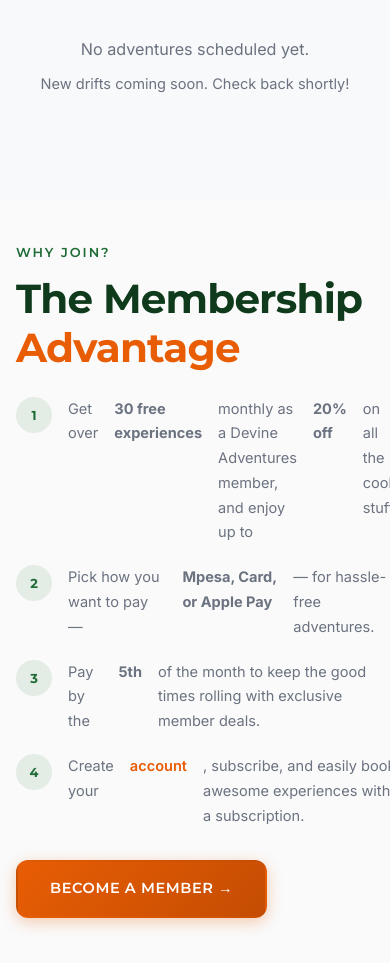
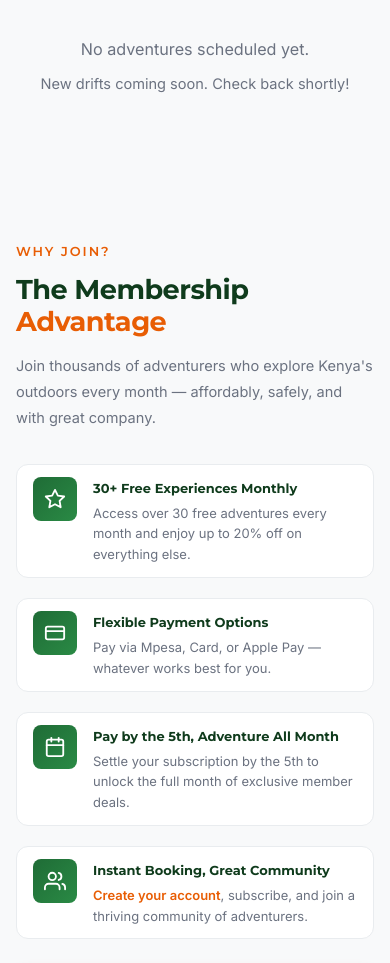
Before and after one commit to luileonzawadi/Divine-adventures-, a Flask app: page / in a window 390 px wide. Shown: the part 1528-2491 px from the top of the page. Run offline with Flask 3, Linux system fonts and the light colour scheme; data that the repository does not hold is empty.

Commit message:
feat: waterfall slide in hero, redesigned membership section with aligned benefit cards and stacked images

```diff
--- a/app/static/css/style.css
+++ b/app/static/css/style.css
@@ -3009,3 +3009,167 @@ h6 { font-size: var(--text-lg); }
     font-size: clamp(2rem, 10vw, 2.8rem);
   }
 }
+
+/* ============================================
+   MEMBERSHIP ADVANTAGE SECTION
+   ============================================ */
+.membership-layout {
+  display: grid;
+  grid-template-columns: 1fr 1fr;
+  gap: var(--space-16);
+  align-items: center;
+}
+
+.membership-content {
+  display: flex;
+  flex-direction: column;
+}
+
+.membership-title {
+  font-size: var(--text-4xl);
+  margin-bottom: var(--space-4);
+  line-height: 1.15;
+}
+
+.membership-intro {
+  font-size: var(--text-base);
+  color: var(--color-text-muted);
+  margin-bottom: var(--space-8);
+  line-height: 1.8;
+  max-width: 480px;
+}
+
+.membership-benefits {
+  display: flex;
+  flex-direction: column;
+  gap: var(--space-5);
+}
+
+.membership-benefit {
+  display: flex;
+  align-items: flex-start;
+  gap: var(--space-4);
+  padding: var(--space-4) var(--space-5);
+  background: var(--color-white);
+  border-radius: var(--radius-lg);
+  border: 1px solid var(--color-gray-200);
+  transition: box-shadow var(--transition-base), transform var(--transition-base);
+}
+
+.membership-benefit:hover {
+  box-shadow: var(--shadow-md);
+  transform: translateX(4px);
+}
+
+.membership-benefit__icon {
+  width: 44px;
+  height: 44px;
+  border-radius: var(--radius-md);
+  background: linear-gradient(135deg, var(--color-forest), var(--color-forest-light));
+  color: var(--color-white);
+  display: flex;
+  align-items: center;
+  justify-content: center;
+  flex-shrink: 0;
+}
+
+.membership-benefit__body strong {
+  display: block;
+  font-family: var(--font-heading);
+  font-size: var(--text-sm);
+  font-weight: var(--font-bold);
+  color: var(--color-forest-dark);
+  margin-bottom: var(--space-1);
+}
+
+.membership-benefit__body p {
+  font-size: var(--text-sm);
+  color: var(--color-text-muted);
+  line-height: 1.6;
+  margin: 0;
+}
+
+/* Stacked images panel */
+.membership-images {
+  display: grid;
+  grid-template-columns: 1fr 1fr;
+  grid-template-rows: 320px 180px;
+  gap: var(--space-3);
+}
+
+.membership-images__primary {
+  grid-column: 1 / -1;
+  border-radius: var(--radius-2xl);
+  overflow: hidden;
+  box-shadow: var(--shadow-xl);
+}
+
+.membership-images__secondary {
+  grid-column: 1 / -1;
+  border-radius: var(--radius-xl);
+  overflow: hidden;
+  box-shadow: var(--shadow-lg);
+}
+
+.membership-images__primary img,
+.membership-images__secondary img {
+  width: 100%;
+  height: 100%;
+  object-fit: cover;
+  display: block;
+  transition: transform var(--transition-slower);
+}
+
+.membership-images__primary:hover img,
+.membership-images__secondary:hover img {
+  transform: scale(1.04);
+}
+
+/* Responsive */
+@media (max-width: 1024px) {
+  .membership-layout {
+    gap: var(--space-10);
+  }
+
+  .membership-images {
+    grid-template-rows: 260px 150px;
+  }
+}
+
+@media (max-width: 768px) {
+  .membership-layout {
+    grid-template-columns: 1fr;
+    gap: var(--space-8);
+  }
+
+  .membership-images {
+    grid-template-columns: 1fr 1fr;
+    grid-template-rows: 200px 130px;
+  }
+
+  .membership-images__primary {
+    grid-column: 1 / -1;
+  }
+
+  .membership-images__secondary {
+    grid-column: 1 / -1;
+  }
+
+  .membership-intro {
+    max-width: 100%;
+  }
+
+  .membership-title {
+    font-size: var(--text-3xl);
+  }
+}
+
+@media (max-width: 480px) {
+  .membership-benefit {
+    padding: var(--space-3) var(--space-4);
+  }
+
+  .membership-images {
+    grid-template-rows: 180px 120px;
+  }
+}
--- a/app/templates/index.html
+++ b/app/templates/index.html
@@ -13,11 +13,12 @@
   <div class="hero__carousel" id="heroCarousel" aria-label="Adventure photo carousel">
     {% set hero_images = [
       'https://images.unsplash.com/photo-1551632811-561732d1e306?w=1920&q=85',
+      'https://images.unsplash.com/photo-1432405972618-c60b0225b8f9?w=1920&q=85',
       'https://images.unsplash.com/photo-1516426122078-c23e76319801?w=1920&q=85',
       'https://images.unsplash.com/photo-1533130061792-64b345e4a833?w=1920&q=85',
-      'https://images.unsplash.com/photo-1504432842672-1a79f78e4084?w=1920&q=85',
       'https://images.unsplash.com/photo-1464822759023-fed622ff2c3b?w=1920&q=85',
-      'https://images.unsplash.com/photo-1547970810-dc1eac37d174?w=1920&q=85'
+      'https://images.unsplash.com/photo-1547970810-dc1eac37d174?w=1920&q=85',
+      'https://images.unsplash.com/photo-1682687982501-1e58ab814714?w=1920&q=85'
     ] %}
     {% for img in hero_images %}
     <div class="hero__slide {% if loop.first %}hero__slide--active{% endif %}"
@@ -44,7 +45,7 @@
 
   <!-- Dot indicators -->
   <div class="hero__dots" id="heroDots" aria-label="Slide indicators">
-    {% for i in range(6) %}
+    {% for i in range(7) %}
     <button class="hero__dot {% if loop.first %}hero__dot--active{% endif %}"
             data-index="{{ loop.index0 }}" aria-label="Slide {{ loop.index }}"></button>
     {% endfor %}
@@ -166,25 +167,75 @@
 <!-- ============================================
      THE MEMBERSHIP ADVANTAGE
      ============================================ -->
-<section class="section" id="membership">
+<section class="section" id="membership" style="background: var(--color-gray-50);">
   <div class="container">
-    <div class="membership-section">
-      <div>
-        <span class="section-subtitle" style="color: var(--color-forest);">Why Join?</span>
-        <h2 style="margin-bottom: var(--space-6); color: var(--color-forest-dark);">The Membership <span class="text-accent">Advantage</span></h2>
-        <ol class="membership-list">
-          <li>Get over <strong>30 free experiences</strong> monthly as a Devine Adventures member, and enjoy up to <strong>20% off</strong> on all the cool stuff.</li>
-          <li>Pick how you want to pay — <strong>Mpesa, Card, or Apple Pay</strong> — for hassle-free adventures.</li>
-          <li>Pay by the <strong>5th</strong> of the month to keep the good times rolling with exclusive member deals.</li>
-          <li>Create your <a href="{{ url_for('main.register') }}" style="color: var(--color-burnt-orange); font-weight: var(--font-semibold);">account</a>, subscribe, and easily book awesome experiences with a subscription.</li>
-        </ol>
-        <div style="margin-top: var(--space-8);">
-          <a href="{{ url_for('main.register') }}" class="btn btn--primary btn--lg">Become a Member →</a>
+    <div class="membership-layout">
+
+      <!-- LEFT: text + benefit cards -->
+      <div class="membership-content">
+        <span class="section-subtitle">Why Join?</span>
+        <h2 class="membership-title">The Membership <span class="text-accent">Advantage</span></h2>
+        <p class="membership-intro">Join thousands of adventurers who explore Kenya's outdoors every month — affordably, safely, and with great company.</p>
+
+        <div class="membership-benefits">
+
+          <div class="membership-benefit">
+            <div class="membership-benefit__icon">
+              <svg width="22" height="22" viewBox="0 0 24 24" fill="none" stroke="currentColor" stroke-width="2" stroke-linecap="round" stroke-linejoin="round"><path d="M12 2l3.09 6.26L22 9.27l-5 4.87 1.18 6.88L12 17.77l-6.18 3.25L7 14.14 2 9.27l6.91-1.01L12 2z"/></svg>
+            </div>
+            <div class="membership-benefit__body">
+              <strong>30+ Free Experiences Monthly</strong>
+              <p>Access over 30 free adventures every month and enjoy up to 20% off on everything else.</p>
+            </div>
+          </div>
+
+          <div class="membership-benefit">
+            <div class="membership-benefit__icon">
+              <svg width="22" height="22" viewBox="0 0 24 24" fill="none" stroke="currentColor" stroke-width="2" stroke-linecap="round" stroke-linejoin="round"><rect x="2" y="5" width="20" height="14" rx="2"/><line x1="2" y1="10" x2="22" y2="10"/></svg>
+            </div>
+            <div class="membership-benefit__body">
+              <strong>Flexible Payment Options</strong>
+              <p>Pay via Mpesa, Card, or Apple Pay — whatever works best for you.</p>
+            </div>
+          </div>
+
+          <div class="membership-benefit">
+            <div class="membership-benefit__icon">
+              <svg width="22" height="22" viewBox="0 0 24 24" fill="none" stroke="currentColor" stroke-width="2" stroke-linecap="round" stroke-linejoin="round"><rect x="3" y="4" width="18" height="18" rx="2"/><line x1="16" y1="2" x2="16" y2="6"/><line x1="8" y1="2" x2="8" y2="6"/><line x1="3" y1="10" x2="21" y2="10"/></svg>
+            </div>
+            <div class="membership-benefit__body">
+              <strong>Pay by the 5th, Adventure All Month</strong>
+              <p>Settle your subscription by the 5th to unlock the full month of exclusive member deals.</p>
+            </div>
+          </div>
+
+          <div class="membership-benefit">
+            <div class="membership-benefit__icon">
+              <svg width="22" height="22" viewBox="0 0 24 24" fill="none" stroke="currentColor" stroke-width="2" stroke-linecap="round" stroke-linejoin="round"><path d="M17 21v-2a4 4 0 0 0-4-4H5a4 4 0 0 0-4 4v2"/><circle cx="9" cy="7" r="4"/><path d="M23 21v-2a4 4 0 0 0-3-3.87"/><path d="M16 3.13a4 4 0 0 1 0 7.75"/></svg>
+            </div>
+            <div class="membership-benefit__body">
+              <strong>Instant Booking, Great Community</strong>
+              <p><a href="{{ url_for('main.register') }}" style="color: var(--color-burnt-orange); font-weight: var(--font-semibold);">Create your account</a>, subscribe, and join a thriving community of adventurers.</p>
+            </div>
+          </div>
+
+        </div>
+
+        <a href="{{ url_for('main.register') }}" class="btn btn--primary btn--lg" style="margin-top: var(--space-8);">Become a Member</a>
+      </div>
+
+      <!-- RIGHT: stacked images -->
+      <div class="membership-images">
+        <div class="membership-images__primary">
+          <img src="https://images.unsplash.com/photo-1551632811-561732d1e306?w=900&q=85"
+               alt="Hikers on a trail" loading="lazy">
+        </div>
+        <div class="membership-images__secondary">
+          <img src="https://images.unsplash.com/photo-1432405972618-c60b0225b8f9?w=600&q=85"
+               alt="Waterfall in nature" loading="lazy">
         </div>
       </div>
-      <div class="membership-image">
-        <img src="https://images.unsplash.com/photo-1551632811-561732d1e306?w=900&q=85" alt="Happy hikers on a Devine Adventures trip" loading="lazy">
-      </div>
+
     </div>
   </div>
 </section>
```
